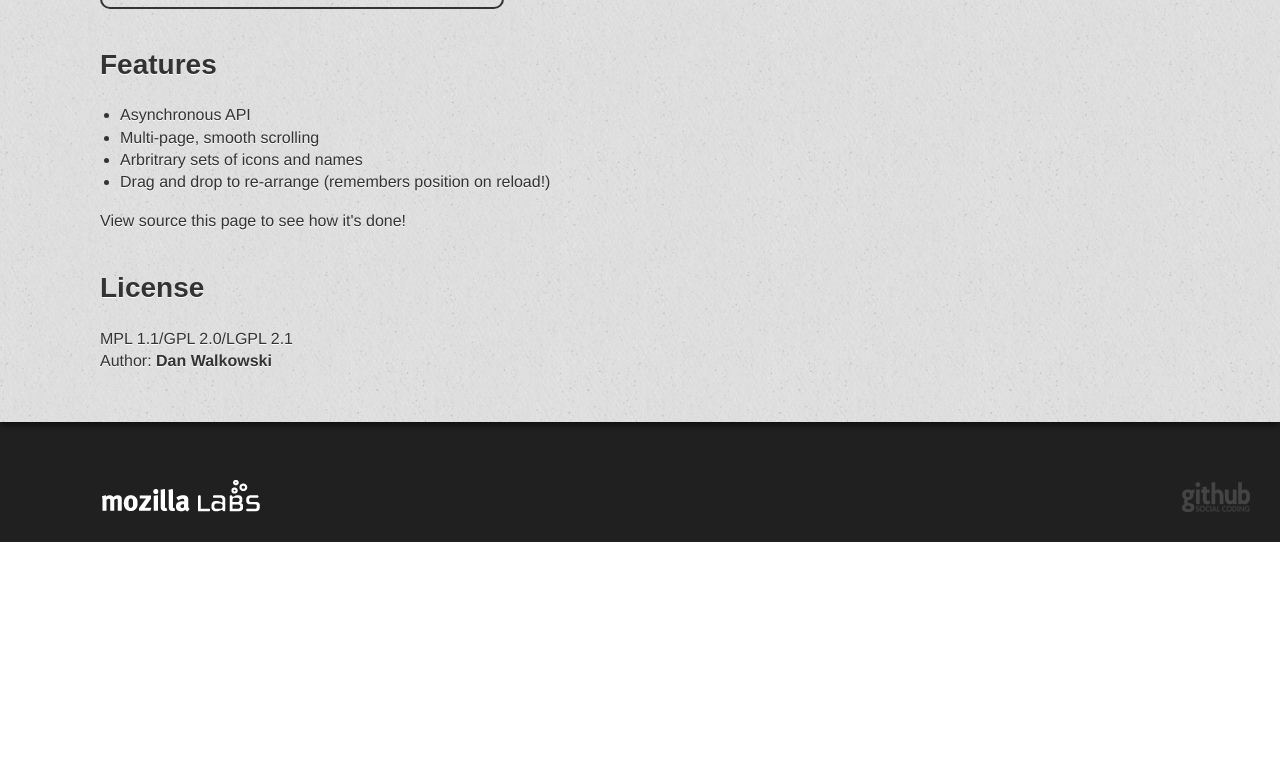
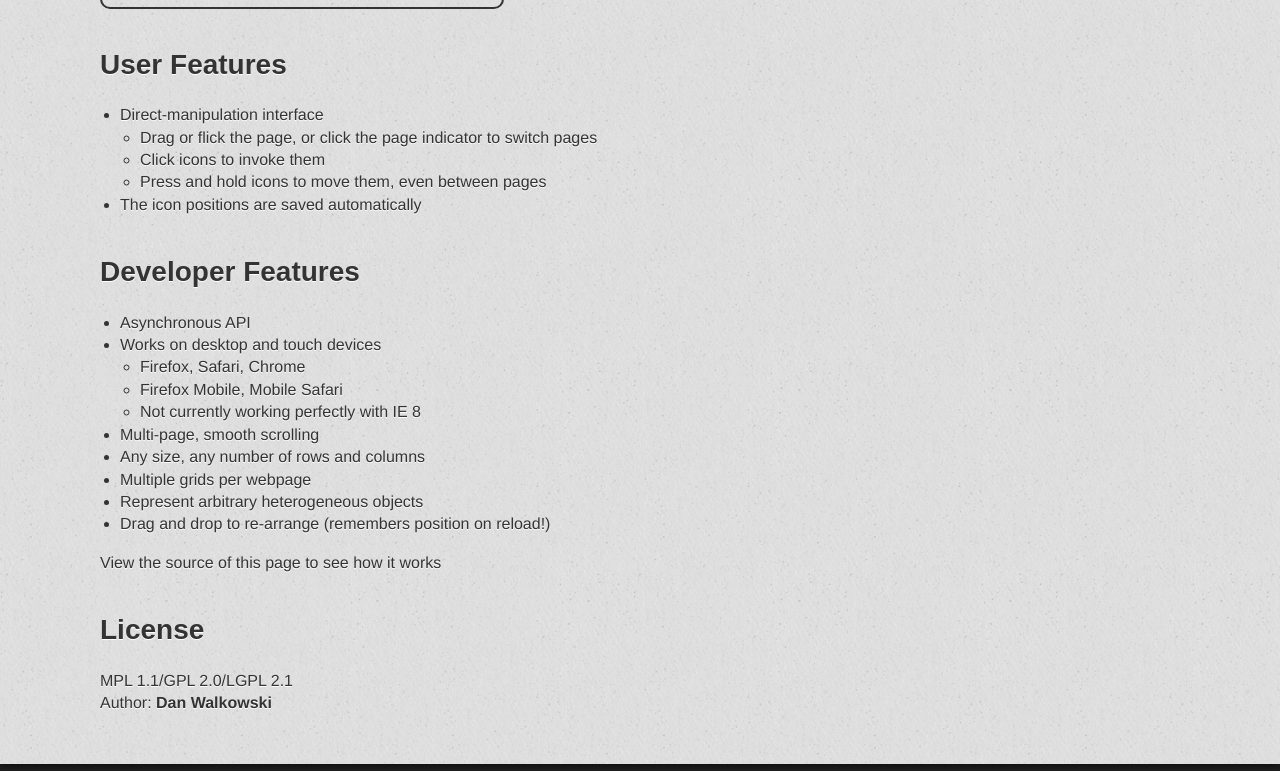
Before and after one commit to mozilla/icongrid, a plain HTML site: page index.html in a window 1280 px wide. Shown: the part 659-1430 px from the top of the page. Before the commit the page ends 1201 px from the top, so only its background shows below. Drawn offline with Linux system fonts and the light colour scheme; a web font is replaced by a local one.

Commit message:
updated content of example page, with better feature descriptions

```diff
--- a/index.html
+++ b/index.html
@@ -32,14 +32,33 @@
       <div class="dashboardclipper" id="clipper" style="width: 400px; height: 300px;"></div>
     </div>
 
-    <h2>Features</h2>
+    <h2>User Features</h2>
+    <ul>
+      <li>Direct-manipulation interface</li>
+      <ul>
+        <li>Drag or flick the page, or click the page indicator to switch pages</li>
+        <li>Click icons to invoke them</li>
+        <li>Press and hold icons to move them, even between pages</li>
+      </ul>
+      <li>The icon positions are saved automatically</li>
+    </ul>
+
+    <h2>Developer Features</h2>
     <ul>
       <li>Asynchronous API</li>
+      <li>Works on desktop and touch devices</li>
+      <ul>
+        <li>Firefox, Safari, Chrome</li>
+        <li>Firefox Mobile, Mobile Safari</li>
+        <li>Not currently working perfectly with IE 8</li>
+        </ul>
       <li>Multi-page, smooth scrolling</li>
-      <li>Arbritrary sets of icons and names</li>
+      <li>Any size, any number of rows and columns</li>
+      <li>Multiple grids per webpage</li>
+      <li>Represent arbitrary heterogeneous objects</li>
       <li>Drag and drop to re-arrange (remembers position on reload!)</li>
     </ul>
-    <p>View source this page to see how it's done!</p>
+    <p>View the source of this page to see how it works</p>
 
     <h2>License</h2>
     <p id="contact">
```
